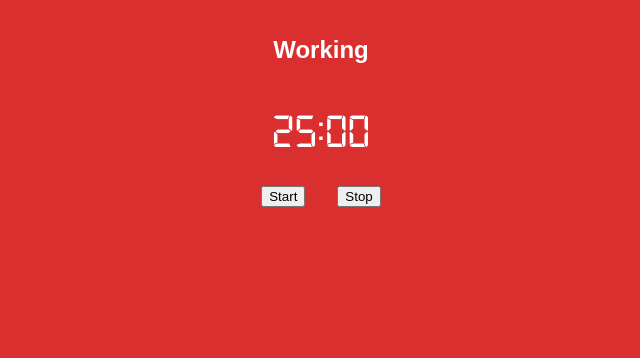
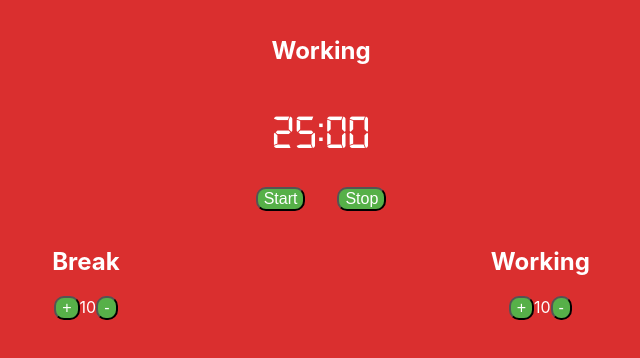
Before and after one commit to sielock/FCC-Pomodoro-Timer, a React (Create React App) app: page / in a window 1280 px wide. Shown: the top 358 px of the page, without its empty margins (319-959 px from the left). Built offline with nearby package versions, Linux system fonts and the light colour scheme.

Commit message:
added duration components and styling

```diff
--- a/src/App.js
+++ b/src/App.js
@@ -1,12 +1,18 @@
-import React from 'react';
-import Timer from './components/Timer/Timer';
+import React from "react";
+import DurationSetter from "./components/Timer/DurationSetter";
+import Timer from "./components/Timer/Timer";
+import styles from "./App.module.css";
 
 const App = () => {
   return (
     <div>
       <Timer />
+      <div className={styles.durationControlsWrapper}>
+        <DurationSetter mode="Break" />
+        <DurationSetter mode="Working" />
+      </div>
     </div>
   );
-}
+};
 
 export default App;
--- /dev/null
+++ b/src/App.module.css
@@ -0,0 +1,6 @@
+.durationControlsWrapper {
+    display: flex;
+    flex-direction: row;
+    align-content: center;
+    justify-content: space-evenly;
+  }
--- a/src/components/Timer/DurationSetter.js
+++ b/src/components/Timer/DurationSetter.js
@@ -1,16 +1,17 @@
 import React from "react";
+import Button from '../UI/Button';
 import styles from "./DurationSetter.module.css";
 
 const DurationSetter = (props) => {
   return (
-    <div>
+    <div className={styles.setter}>
       <header>
-        <h2>{props.mode}</h2>
+        <h2 className={styles.title}>{props.mode}</h2>
       </header>
-      <div>
-          <button>+</button>
+      <div className={styles.controls}>
+          <Button>+</Button>
           <span>10</span>
-          <button>-</button>
+          <Button>-</Button>
       </div>
     </div>
   );
--- a/src/components/Timer/DurationSetter.module.css
+++ b/src/components/Timer/DurationSetter.module.css
@@ -0,0 +1,4 @@
+.setter {
+    text-align: center;
+    color: #fff;
+}
--- a/src/components/Timer/Timer.js
+++ b/src/components/Timer/Timer.js
@@ -1,4 +1,5 @@
 import React from "react";
+import Button from "../UI/Button";
 import styles from "./Timer.module.css";
 
 const Timer = () => {
@@ -13,8 +14,8 @@ const Timer = () => {
         <p>25:00</p>
       </div>
       <div className={styles.controls}>
-        <button>Start</button>
-        <button>Stop</button>
+        <Button>Start</Button>
+        <Button>Stop</Button>
       </div>
     </div>
   );
--- a/src/components/UI/Button.js
+++ b/src/components/UI/Button.js
@@ -1,8 +1,12 @@
-import React from 'react';
-import styles from './Button.module.css';
+import React from "react";
+import styles from "./Button.module.css";
 
-const Button = props => {
-    return <button></button>
-}
+const Button = (props) => {
+  return (
+    <button type={props.type || "button"} className={styles.button}>
+      {props.children}
+    </button>
+  );
+};
 
 export default Button;
--- a/src/components/UI/Button.module.css
+++ b/src/components/UI/Button.module.css
@@ -0,0 +1,6 @@
+.button {
+    background: #23e353b7;
+    color: #fff;
+    border-radius: 10px;
+    font-size: 1rem;
+}
--- a/src/index.css
+++ b/src/index.css
@@ -4,9 +4,11 @@
 
 html {
   font-family: sans-serif;
-  background: #da2f2f
+  background: #da2f2f;
 }
 
 body {
   margin: 0;
+  font-family: -apple-system, BlinkMacSystemFont, "Segoe UI", Roboto, Oxygen,
+    Ubuntu, Cantarell, "Open Sans", "Helvetica Neue", sans-serif;
 }
```
